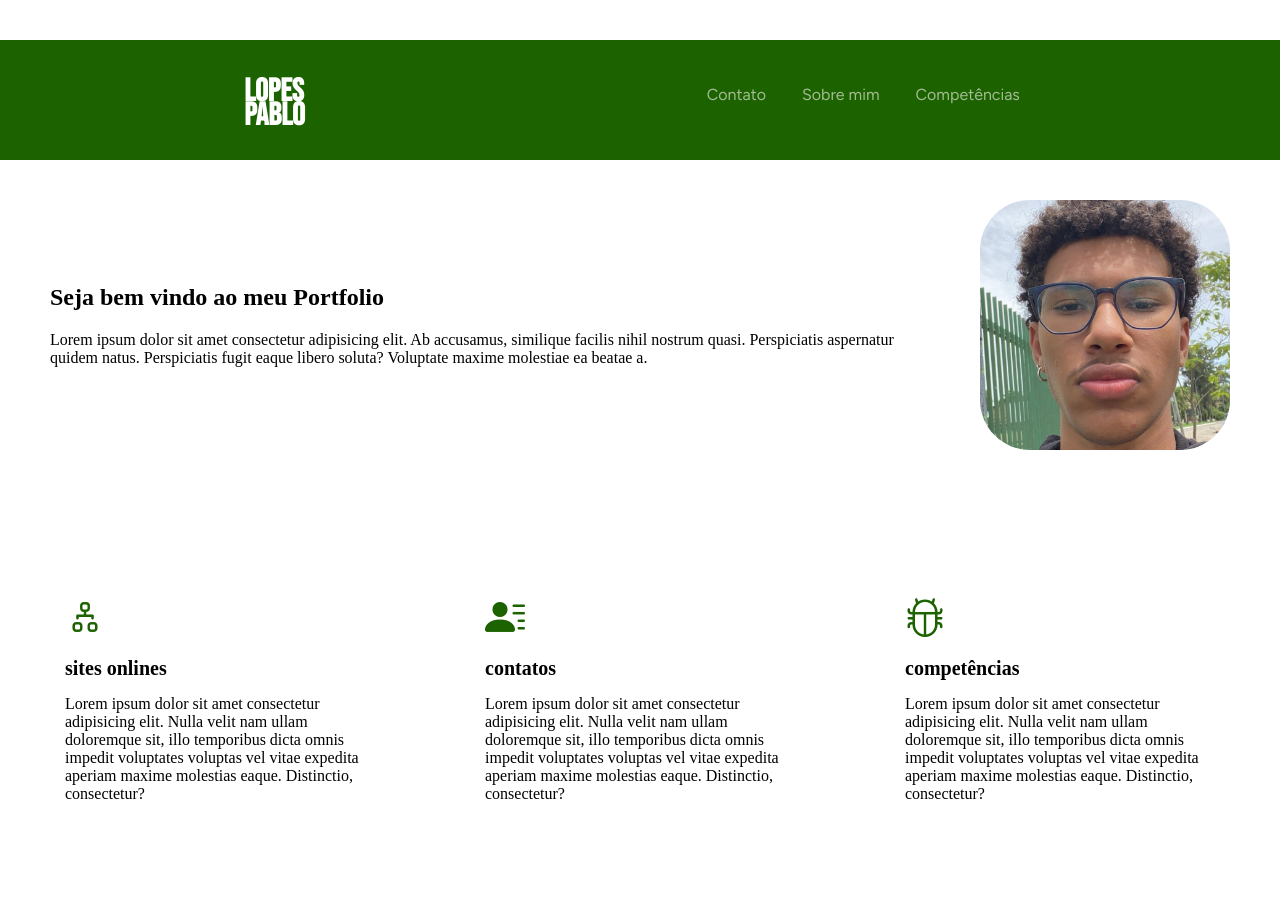
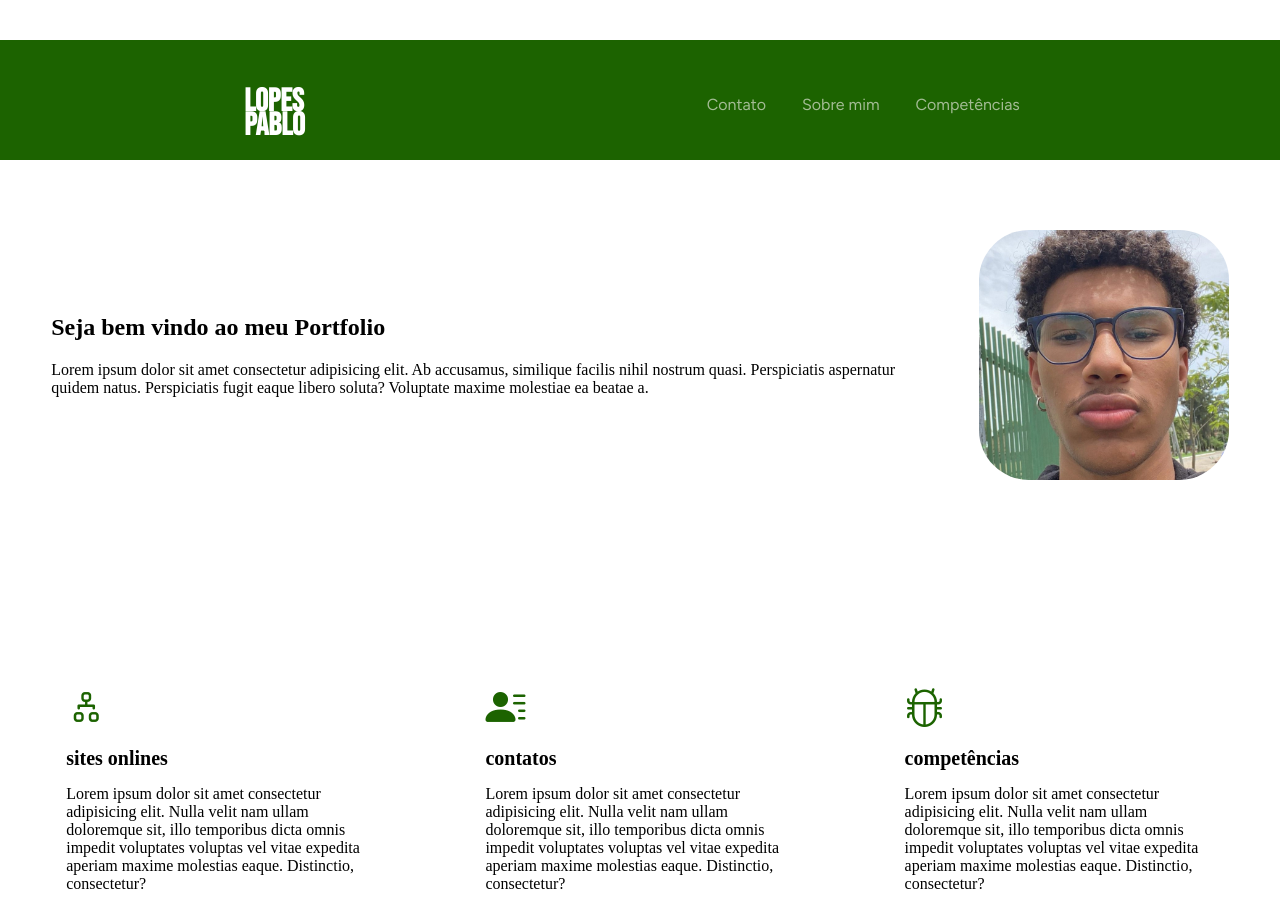
Before and after one commit to lopespablo/meu-portifolio, a plain HTML site: page index.html in a window 1280 px wide. Before the commit the page ends 858 px from the top, so only its background shows below. Drawn offline with nearby package versions, Linux system fonts and the light colour scheme.

Commit message:
atualização no header

```diff
--- a/style.css
+++ b/style.css
@@ -20,9 +20,11 @@ body {
 }
 
 header{
-    padding: 30px 4%;
+    width: 100%;
+    padding: 40px 4%;
     background-color: rgb(28, 99, 0) ;
     height: 120px;
+    position: fixed;
 }
 
 .interface {
@@ -83,8 +85,10 @@ header a:hover{
     transform: scale(1.05);
 }
 
+
 .conteudo{
-    padding: 40px 50px;
+    padding: 0px 4%;
+
 
 }
 
@@ -92,6 +96,7 @@ header a:hover{
     display: flex;
     align-items: center;
     gap: 80px;
+    padding-top: 190px;
 }
 
 
@@ -126,7 +131,7 @@ section.meio .caixabox:hover{
 }
 
 section.meio .flex{
-    margin-top: 50px;
+    margin-top: 0px;
 }
 
 .caixabox i{
```
